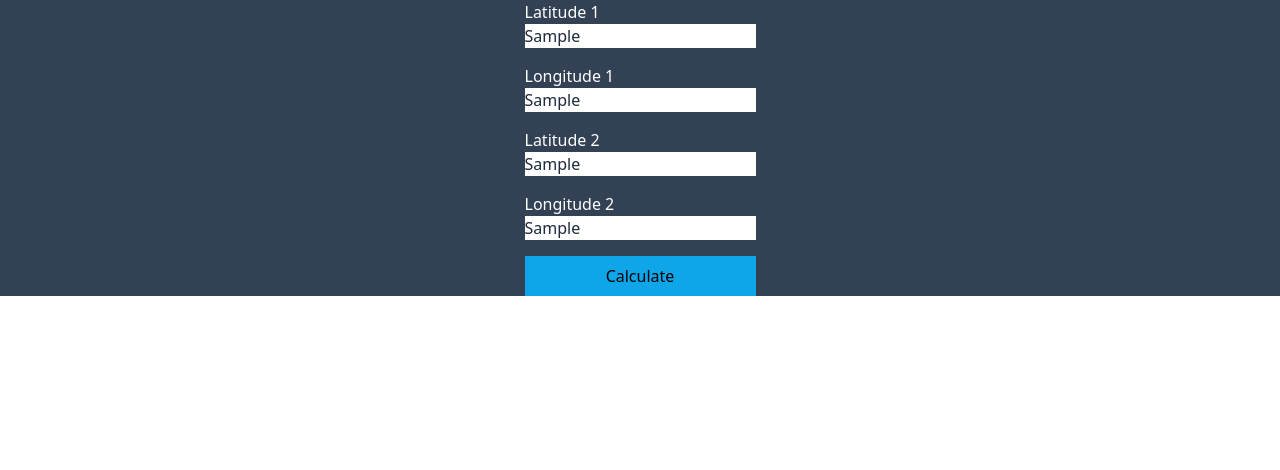
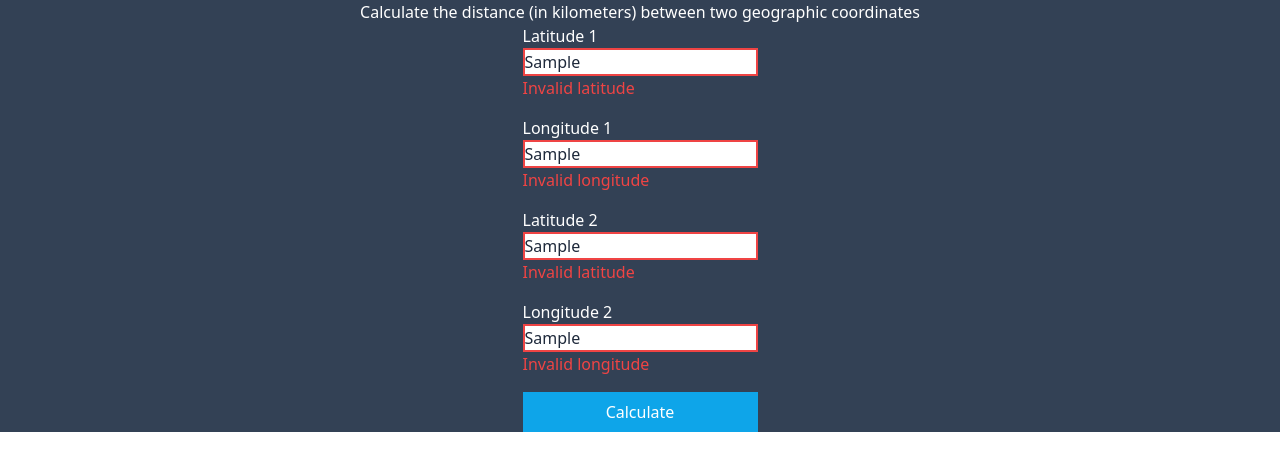
Before and after one commit to jnwelzel/distance-from-x, a React (Vite) app: page / in a window 1280 px wide. Both pictures are taken after typing "Sample", "Sample", "Sample", "Sample" into the empty fields and a click on the button "Calculate". Shown: the top 470 px of the page. Built offline with nearby package versions, Linux system fonts and the light colour scheme.

Commit message:
Added more unite tests; distance calc working

```diff
--- a/src/App.tsx
+++ b/src/App.tsx
@@ -1,11 +1,16 @@
 import { useState } from "react";
 import "./App.css";
+import {
+  calculateDistance,
+  isValidLatitude,
+  isValidLongitude,
+} from "./helpers/coordinates";
 
 interface IFormState {
-  lat1?: string;
-  lon1?: string;
-  lat2?: string;
-  lon2?: string;
+  lat1: string;
+  lon1: string;
+  lat2: string;
+  lon2: string;
 }
 
 function App() {
@@ -15,6 +20,16 @@ function App() {
     lat2: "",
     lon2: "",
   });
+
+  const [errors, setErrors] = useState<IFormState>({
+    lat1: "",
+    lon1: "",
+    lat2: "",
+    lon2: "",
+  });
+
+  const [distance, setDistance] = useState<number>(0);
+
   const handleChange = (e: React.ChangeEvent<HTMLInputElement>) =>
     setInputs((prevState) => ({
       ...prevState,
@@ -23,62 +38,123 @@ function App() {
 
   const handleSubmit = (e: React.FormEvent) => {
     e.preventDefault();
-    console.log("AYYYY");
+
+    // Validate inputs
+    setErrors({ lat1: "", lon1: "", lat2: "", lon2: "" });
+    let hasError = false;
+    if (!isValidLatitude(inputs?.lat1 ?? "")) {
+      setErrors((prevState) => ({ ...prevState, lat1: "Invalid latitude" }));
+      hasError = true;
+    }
+    if (!isValidLongitude(inputs?.lon1 ?? "")) {
+      setErrors((prevState) => ({ ...prevState, lon1: "Invalid longitude" }));
+      hasError = true;
+    }
+    if (!isValidLatitude(inputs?.lat2 ?? "")) {
+      setErrors((prevState) => ({ ...prevState, lat2: "Invalid latitude" }));
+      hasError = true;
+    }
+    if (!isValidLongitude(inputs?.lon2 ?? "")) {
+      setErrors((prevState) => ({ ...prevState, lon2: "Invalid longitude" }));
+      hasError = true;
+    }
+
+    // And bail if error(s)
+    if (hasError) {
+      return;
+    }
+
+    // Calculate distance
+    const result = calculateDistance(
+      parseFloat(inputs.lat1),
+      parseFloat(inputs.lon1),
+      parseFloat(inputs.lat2),
+      parseFloat(inputs.lon2)
+    );
+    setDistance(result);
   };
 
   return (
     <div className="bg-slate-700 flex flex-col items-center">
+      <h1 className="text-white">
+        Calculate the distance (in kilometers) between two geographic
+        coordinates
+      </h1>
       <form onSubmit={handleSubmit} className="grid gap-4">
         <label className="flex flex-col text-white">
           <span>Latitude 1</span>
           <input
-            className="text-slate-800"
+            className={`text-slate-800 ${
+              errors?.lat1 ? "border-2 border-solid border-red-500" : ""
+            }`}
             value={inputs.lat1 || ""}
             name="lat1"
             type="text"
             placeholder="52.7579522"
             onChange={handleChange}
           />
+          {errors?.lat1 ? (
+            <span className="text-red-500">{errors.lat1}</span>
+          ) : null}
         </label>
         <label className="flex flex-col text-white">
           <span>Longitude 1</span>
           <input
-            className="text-slate-800"
+            className={`text-slate-800 ${
+              errors?.lon1 ? "border-2 border-solid border-red-500" : ""
+            }`}
             value={inputs.lon1 || ""}
             name="lon1"
             type="text"
             placeholder="13.2516223"
             onChange={handleChange}
           />
+          {errors?.lon1 ? (
+            <span className="text-red-500">{errors.lon1}</span>
+          ) : null}
         </label>
 
         <label className="flex flex-col text-white">
           <span>Latitude 2</span>
           <input
-            className="text-slate-800"
+            className={`text-slate-800 ${
+              errors?.lat2 ? "border-2 border-solid border-red-500" : ""
+            }`}
             value={inputs.lat2 || ""}
             name="lat2"
             type="text"
             placeholder="52.7612306"
             onChange={handleChange}
           />
+          {errors?.lat2 ? (
+            <span className="text-red-500">{errors.lat2}</span>
+          ) : null}
         </label>
         <label className="flex flex-col text-white">
           <span>Longitude 2</span>
           <input
-            className="text-slate-800"
+            className={`text-slate-800 ${
+              errors?.lon2 ? "border-2 border-solid border-red-500" : ""
+            }`}
             value={inputs.lon2 || ""}
             name="lon2"
             type="text"
             placeholder="13.2677626"
             onChange={handleChange}
           />
+          {errors?.lon2 ? (
+            <span className="text-red-500">{errors.lon2}</span>
+          ) : null}
         </label>
 
-        <button type="submit" className="bg-sky-500 py-2">
+        <button type="submit" className="bg-sky-500 py-2 text-white">
           Calculate
         </button>
       </form>
+
+      {distance > 0 ? (
+        <div className="text-white">Distance: {distance}km</div>
+      ) : null}
     </div>
   );
 }
--- a/src/helpers/distance.ts
+++ b/src/helpers/coordinates.ts
@@ -35,3 +35,23 @@ export const calculateDistance = (
     return 0.0;
   }
 };
+
+/**
+ * Checks whether a provided latitude value is valid or not.
+ * @param lat Latitude value to be validated
+ * @returns `true` if the latitude is valid or `false` otherwise.
+ */
+export const isValidLatitude = (lat: string) => {
+  const latRegex = /^-?([1-8]?[0-9](\.\d+)?|90(\.0+)?)$/;
+  return latRegex.test(lat);
+};
+
+/**
+ * Checks whether a provided longitude value is valid or not.
+ * @param lon Longitude value to be validated
+ * @returns `true` if the longitude is valid or `false` otherwise.
+ */
+export const isValidLongitude = (lon: string) => {
+  const lonRegex = /^-?((1?[0-7]?[0-9](\.\d+)?|180(\.0+)?))$/;
+  return lonRegex.test(lon);
+};
```
Also changed, not shown: 2 other files (tests, documents, lock files or other folders).
